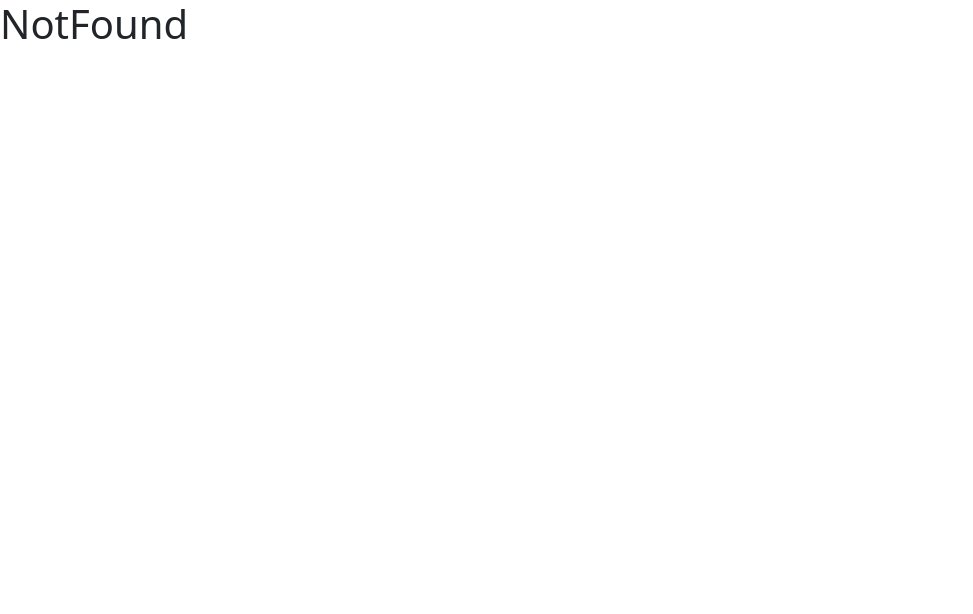
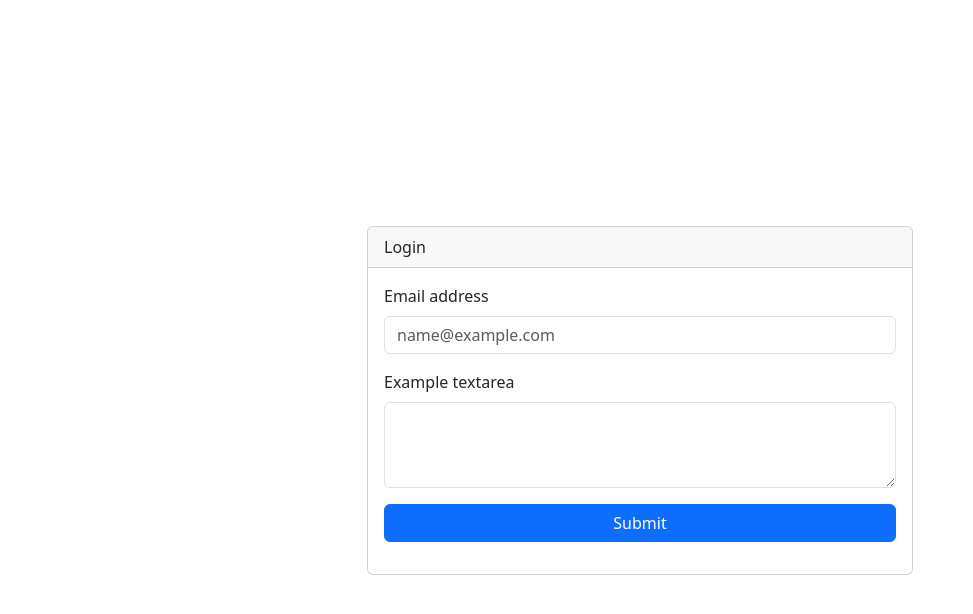
Before and after one commit to arifinlenna/react-basic-fundamental, a React (Create React App) app: page /login in a window 1280 px wide. Shown: the top 614 px of the page, without its empty margins (0-973 px from the left). Built offline with nearby package versions, Linux system fonts and the light colour scheme.

Commit message:
adding component and route (login)

```diff
--- a/src/routes/index.jsx
+++ b/src/routes/index.jsx
@@ -2,7 +2,8 @@ import { Routes ,Route } from 'react-router-dom';
 import React from 'react'
 import UsersTable from "../views/UsersTable";
 import About from '../views/About';
-import Home from '../views/Home'
+import Home from '../views/Home';
+import Login from '../views/auth/Login';
 import FormInputFunction from '../views/FormInputFunction';
 import Navbar from '../components/Navbar';
 import NotFound from '../views/NotFound';
@@ -48,6 +49,14 @@ function routes() {
                 }
             />
             <Route
+                path='/login'
+                element={
+                    <>
+                        <Login/>
+                    </>
+                }
+            />
+            <Route
             path= "*"
                 element={
                     <>
--- /dev/null
+++ b/src/views/auth/Login.jsx
@@ -0,0 +1,28 @@
+import React from 'react'
+
+export default function Login() {
+  return (
+    <div className='container'>
+      <div class="row justify-content-center align-items-center vh-100">
+        <div class="col-md-6">
+          <div class="card">
+            <div class="card-header">Login</div>
+            <div class="card-body">
+              <div class="mb-3">
+                <label for="exampleFormControlInput1" class="form-label">Email address</label>
+                <input type="email" class="form-control" id="exampleFormControlInput1" placeholder="name@example.com"/>
+              </div>
+              <div class="mb-3">
+                <label for="exampleFormControlTextarea1" class="form-label">Example textarea</label>
+                <textarea class="form-control" id="exampleFormControlTextarea1" rows="3"></textarea>
+              </div>
+              <div class="mb-3">
+                <button className='btn btn-primary d-block w-100'>Submit</button>
+              </div>
+            </div>
+          </div>
+        </div>
+      </div>
+    </div>
+  )
+}
```
